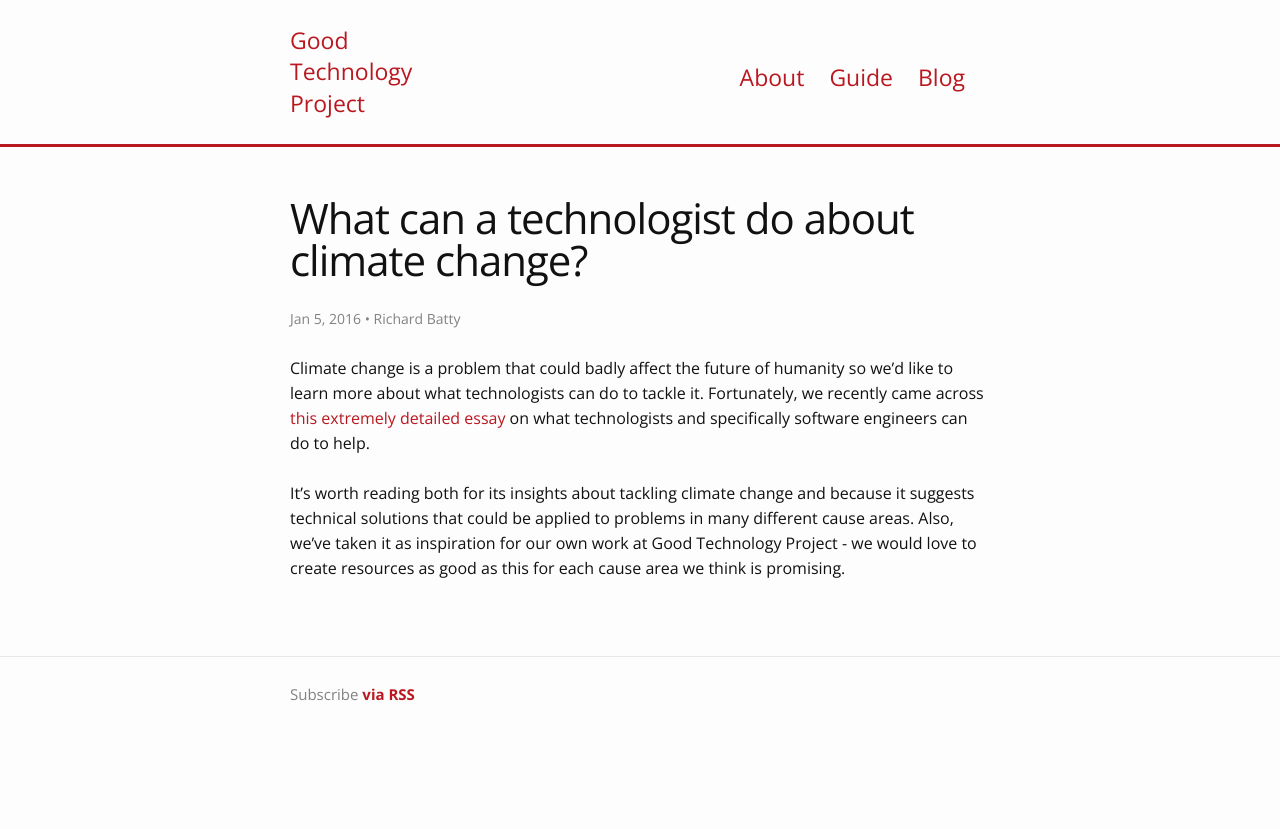
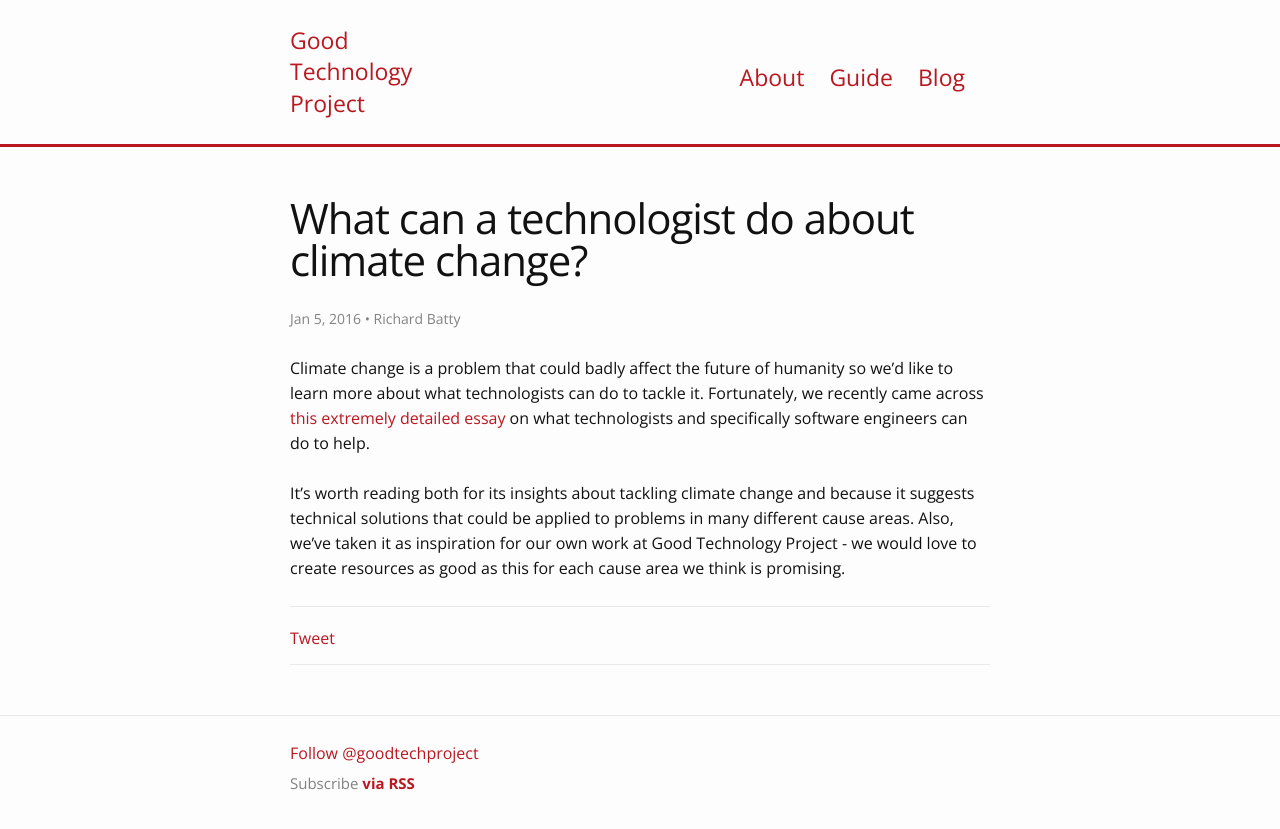
Before and after one commit to richardbatty/good-technology-project, a Jekyll site: the page built from _posts/2016-01-05-what-can-a-technologist-do-about-climate-change.md, in a window 1280 px wide. Shown: the top 829 px of the page. Built offline with Jekyll 4.4.1, drawn with Linux system fonts in a browser that asks for light colours; comment, search, counter and statistics services are not loaded.

Commit message:
add social buttons"

```diff
--- a/_includes/footer.html
+++ b/_includes/footer.html
@@ -2,10 +2,9 @@
 
   <div class="wrapper">
 
-
-    <div class="footer-col-wrapper">
-      Subscribe <strong><a href="/feed.xml">via RSS</a></strong>
-    </div>
+    {% include social/facebook_like.html url="https://facebook.com/goodtechnologyproject" %}
+    {% include social/twitter_follow.html %}
+    <div class="rss-subscribe">Subscribe <strong><a href="/feed.xml">via RSS</a></strong></div>
 
   </div>
 
--- /dev/null
+++ b/_includes/social/facebook_like.html
@@ -0,0 +1 @@
+<div class="fb-like" data-href={{ include.url }} data-layout="button_count" data-action="like" data-show-faces="true" data-share="true"></div>
--- /dev/null
+++ b/_includes/social/facebook_sdk.html
@@ -0,0 +1,9 @@
+<!-- From https://developers.facebook.com/docs/plugins/like-button#configurator -->
+<div id="fb-root"></div>
+<script>(function(d, s, id) {
+  var js, fjs = d.getElementsByTagName(s)[0];
+  if (d.getElementById(id)) return;
+  js = d.createElement(s); js.id = id;
+  js.src = "//connect.facebook.net/en_GB/sdk.js#xfbml=1&version=v2.6";
+  fjs.parentNode.insertBefore(js, fjs);
+}(document, 'script', 'facebook-jssdk'));</script>
--- /dev/null
+++ b/_includes/social/post_share_buttons.html
@@ -0,0 +1,5 @@
+<div class="share-buttons">
+  {% assign share_url = site.url | append: page.url %}
+  {% include social/facebook_like.html url=share_url %}
+  {% include social/twitter_tweet.html url=share_url %}
+</div>
--- /dev/null
+++ b/_includes/social/twitter_follow.html
@@ -0,0 +1,2 @@
+<a href="https://twitter.com/goodtechproject" class="twitter-follow-button" data-show-count="false">Follow @goodtechproject</a>
+<script>!function(d,s,id){var js,fjs=d.getElementsByTagName(s)[0],p=/^http:/.test(d.location)?'http':'https';if(!d.getElementById(id)){js=d.createElement(s);js.id=id;js.src=p+'://platform.twitter.com/widgets.js';fjs.parentNode.insertBefore(js,fjs);}}(document, 'script', 'twitter-wjs');</script>
--- /dev/null
+++ b/_includes/social/twitter_tweet.html
@@ -0,0 +1,2 @@
+<a href="https://twitter.com/share" class="twitter-share-button" data-url={{ include.url }}>Tweet</a>
+<script>!function(d,s,id){var js,fjs=d.getElementsByTagName(s)[0],p=/^http:/.test(d.location)?'http':'https';if(!d.getElementById(id)){js=d.createElement(s);js.id=id;js.src=p+'://platform.twitter.com/widgets.js';fjs.parentNode.insertBefore(js,fjs);}}(document, 'script', 'twitter-wjs');</script>
--- a/_layouts/default.html
+++ b/_layouts/default.html
@@ -3,8 +3,8 @@
   {% include head.html %}
 
   <body class="grid">
-
     {% include header.html %}
+    {% include social/facebook_sdk.html %}
 
     <div class="page-content">
       <div class="wrapper grid">
--- a/_layouts/post.html
+++ b/_layouts/post.html
@@ -11,7 +11,7 @@ layout: default
       <div class="post-content">
         {{ content | abbr }}
       </div>
-
+      {% include social/post_share_buttons.html %}
       <footer>
         {% if site.disqus_username and page.comments %}
         {% include disqus.html %}
--- a/_sass/_layout.scss
+++ b/_sass/_layout.scss
@@ -71,10 +71,10 @@
     margin-left: 0;
 }
 
-.footer-col-wrapper {
+.rss-subscribe {
     font-size: 15px;
     color: $grey-color;
-    @extend %clearfix;
+    margin-top: 5px;
 }
 
 .footer-col {
@@ -228,3 +228,14 @@ table {
 thead {
   text-align: left
 }
+
+.fb_iframe_widget {
+  top: -7px;
+  margin-right: 5px;
+}
+
+.share-buttons {
+  padding: (($spacing-unit / 2) + 7px) 0px ($spacing-unit / 2) 0;
+  border-top: 1px solid $grey-color-light;
+  border-bottom: 1px solid $grey-color-light;
+}
```
